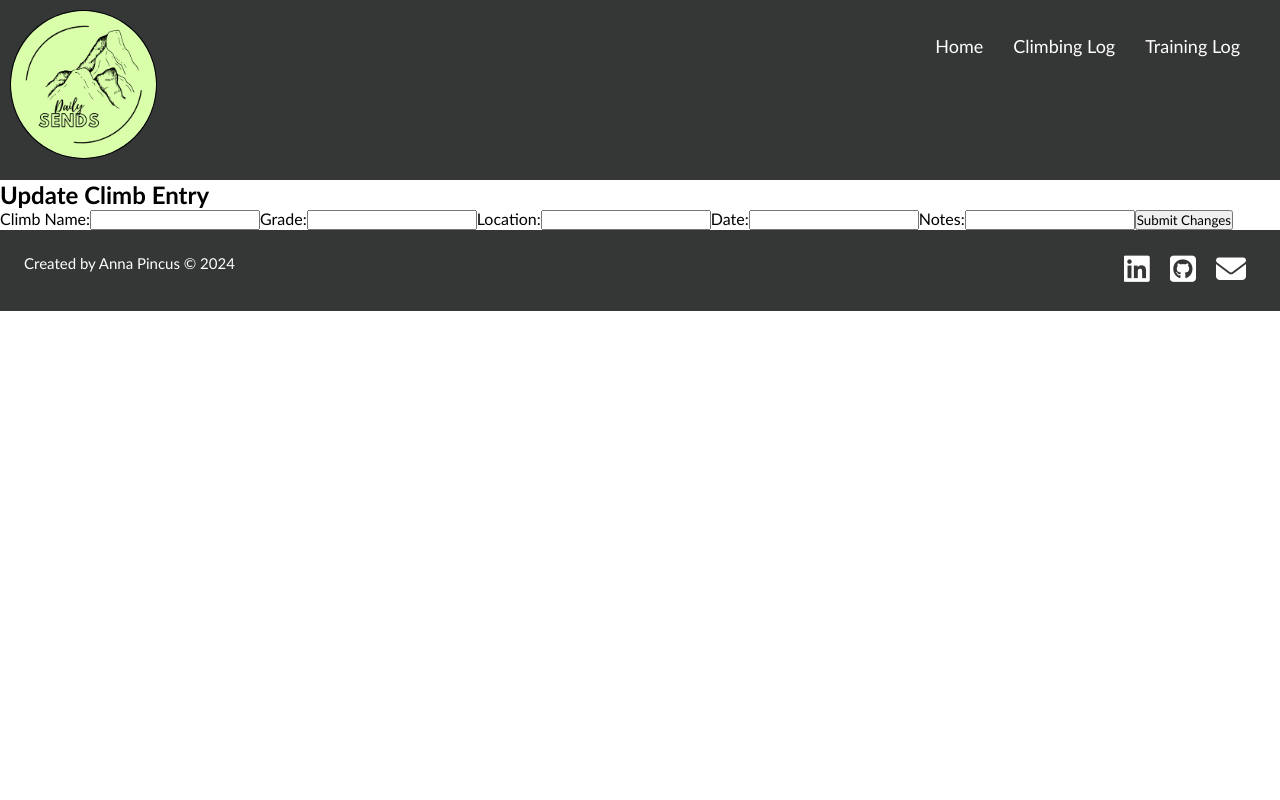
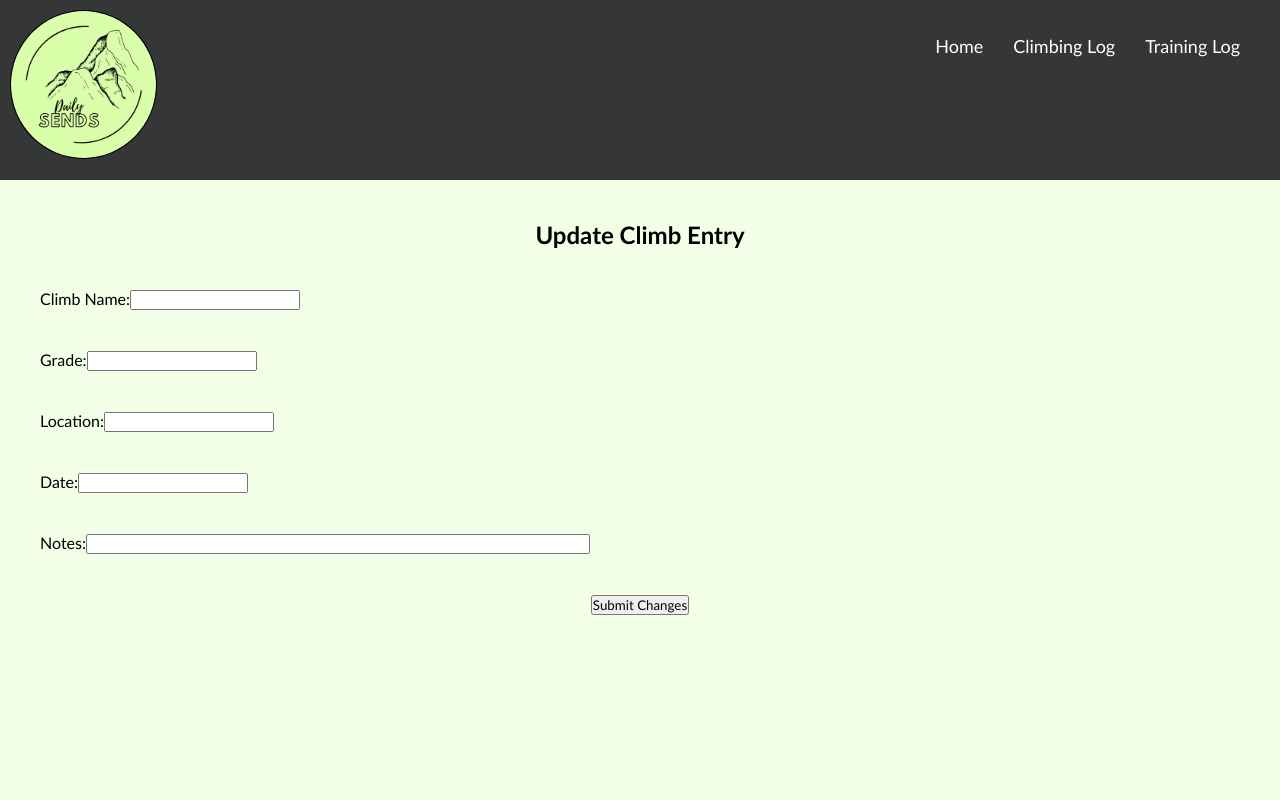
Before and after one commit to lilpinc/Rock-Climbing-Log, a React (Vite) app in the folder client/: page /Climb/1 in a window 1280 px wide. Shown: the top 800 px of the page. Built offline with nearby package versions, Linux system fonts and the light colour scheme; no server answers.

Commit message:
figured out why the update wasn't working, had to take out the id from the useState

```diff
--- a/client/src/components/Footer/Footer.jsx
+++ b/client/src/components/Footer/Footer.jsx
@@ -8,13 +8,13 @@ export default function Footer() {
             <div className='footer'>
                 <p>Created by Anna Pincus © 2024</p>
                 <div>
-                <Link to="https://www.linkedin.com/in/anna-britta-pincus-25293b137/" className="sourcelinks" target = "_blank">
-                <i className="fa-brands fa-linkedin"></i>
+                <Link to="/" className="sourcelinks">
+                <i className="fa-brands fa-instagram"></i>
                 </Link>
-                <Link to="https://github.com/lilpinc" className="sourcelinks" target = "_blank">
+                <Link to="/" className="sourcelinks">
                 <i className="fa-brands fa-square-github"></i>
                 </Link>
-                <Link to="mailto:ab.pincus002@gmail.com" className="sourcelinks">
+                <Link to="/" className="sourcelinks">
                 <i className="fa-solid fa-envelope"></i>
                 </Link>
                 </div>
--- a/client/src/components/Home Page/Home.jsx
+++ b/client/src/components/Home Page/Home.jsx
@@ -34,15 +34,15 @@ export default function Home() {
           <h2 id="catch1" ref={(el) => hiddenElementsRef.current.push(el)} className="hidden"> Log Your Outdoor Climbing Sends</h2>
           <p ref={(el) => hiddenElementsRef.current.push(el)} className="hidden"> Keep a record of your climbing accomplishments to track your progress and keep tabs on the climbs you've topped!</p>
         </div>
-        <div className='pictures'>
-          <img src="/pictures/ropes.jpg" alt="ropes" id="ropes" className='pics hidden' ref={(el) => hiddenElementsRef.current.push(el)}/>
-          <img src="/pictures/boulder2.jpeg" alt="boulder" id="boulder" className='pics hidden' ref={(el) => hiddenElementsRef.current.push(el)}/>
+        <div className='pictures hidden' ref={(el) => hiddenElementsRef.current.push(el)}>
+          <img src="/pictures/ropes.jpg" alt="ropes" id="ropes" className='pics'/>
+          <img src="/pictures/boulder2.jpeg" alt="boulder" id="boulder" className='pics'/>
         </div>
       </article>
       <article className="article">
-        <div className='pictures pictures2'>
-          <img src="/pictures/coen-van-de-broek-OFyh9TpMyM8-unsplash.jpg" alt="cycle" id="cycle" className='pics hidden' ref={(el) => hiddenElementsRef.current.push(el)}/>
-          <img src="/pictures/mariah-krafft-KaxVB5xh4Nw-unsplash.jpg" alt="lifting" id="lift" className='pics hidden'ref={(el) => hiddenElementsRef.current.push(el)} />
+        <div className='pictures pictures2 hidden' ref={(el) => hiddenElementsRef.current.push(el)}>
+          <img src="/pictures/coen-van-de-broek-OFyh9TpMyM8-unsplash.jpg" alt="cycle" id="cycle" className='pics' />
+          <img src="/pictures/mariah-krafft-KaxVB5xh4Nw-unsplash.jpg" alt="lifting" id="lift" className='pics' />
         </div>
         <div className="article-info2">
           <h2 id="catch2" ref={(el) => hiddenElementsRef.current.push(el)} className="hidden"> Track Your Fitness Training Progress</h2>
--- a/client/src/components/Home Page/updateClimbForm.css
+++ b/client/src/components/Home Page/updateClimbForm.css
@@ -0,0 +1,17 @@
+.add-new {
+    background-color: rgba(243, 254, 230);
+    height: 100vh;
+    text-align: center;
+}
+
+.form-style {
+    margin: 5vh;
+    text-align: left;
+}
+
+.card-header {
+    margin-top: 40px;
+}
+.notes2{
+    width: 500px;
+}
--- a/client/src/components/Home Page/updateClimbForm.jsx
+++ b/client/src/components/Home Page/updateClimbForm.jsx
@@ -16,12 +16,11 @@ export default function UpdateClimbForm() {
     const [formState, setformState] = useState(
 
         {
-            id: climbData._id,
-            climbName: climbData.climbName,
-            grade: climbData.grade,
-            location: climbData.location,
-            date: climbData.date,
-            notes: climbData.notes,
+            climbName: climbData.climbName || '',
+            grade: climbData.grade || '',
+            location: climbData.location || '',
+            date: climbData.date || '',
+            notes: climbData.notes || ''
         }
 
     );
@@ -35,19 +34,25 @@ export default function UpdateClimbForm() {
 
     };
 
-    const handleFormSubmit = (event) => {
+    const handleFormSubmit = async (event) => {
         event.preventDefault();
-        updateClimb({
+        try {
+            await updateClimb({
                 variables: { id: climbData._id, ...formState }
-        })
-        window.location.replace('/myClimbs')
+            });
+            console.log("Climb updated successfully");
+            window.location.replace('/myClimbs');
+        } catch (error) {
+            console.error("Error updating climb:", error);
         }
+    };
 
 
     return (
         <div className="add-new">
             <h2 className="card-header">Update Climb Entry</h2>
             <form onSubmit={handleFormSubmit}>
+                <div className="form-style">
                     <label name="name">Climb Name:</label>
                     <input
                         className="form-input"
@@ -56,6 +61,8 @@ export default function UpdateClimbForm() {
                         placeholder={climbData.climbName}
                         value={formState.climbName}
                         onChange={handleChange} />
+                </div>
+                <div className="form-style">
                     <label name="beginDate">Grade:</label>
                     <input
                         className="form-input"
@@ -64,6 +71,8 @@ export default function UpdateClimbForm() {
                         placeholder={climbData.grade}
                         value={formState.grade}
                         onChange={handleChange} />
+                </div>
+                <div className="form-style">
                     <label name="location">Location:</label>
                     <input type="text"
                         className="form-input"
@@ -71,19 +80,26 @@ export default function UpdateClimbForm() {
                         placeholder={climbData.location}
                         value={formState.location}
                         onChange={handleChange} />
+                </div>
+                <div className="form-style">
                     <label name="date">Date:</label>
                     <input type="text"
                         className="form-input"
                         name="date"
                         placeholder={climbData.date}
+                        value={formState.date}
                         onChange={handleChange} />
+                </div>
+                <div className="form-style">
                     <label name="notes">Notes:</label>
                     <input type="text"
-                    className="form-input"
+                        className="form-input notes2"
                         name="notes"
                         placeholder={climbData.notes}
+                        value={formState.notes}
                         onChange={handleChange} />
-                <button className="addbtn" type="submit">Submit Changes</button>
+                </div>
+                <button className="formbtn" type="submit">Submit Changes</button>
             </form>
         </div>
     );
--- a/client/src/graphql/mutations/climbs.js
+++ b/client/src/graphql/mutations/climbs.js
@@ -14,7 +14,7 @@ mutation addClimb($climbName: String!, $grade: String!, $location: String!, $dat
 `;
 
 export const UPDATE_CLIMB = gql`
-mutation updateClimb($id: ID!,$climbName: String!, $grade: String!, $location: String!, $date: String!, $notes: String!) {
+mutation updateClimb($id: ID!, $climbName: String!, $grade: String!, $location: String!, $date: String!, $notes: String!) {
     updateClimb(_id: $id, climbName: $climbName, grade: $grade, location: $location, date: $date, notes: $notes) {
         _id
         climbName
--- a/client/src/graphql/queries/climbs.js
+++ b/client/src/graphql/queries/climbs.js
@@ -14,8 +14,8 @@ query climbs {
 `;
 
 export const QUERY_CLIMB = gql`
-query climb($climbId: ID!) {
-    climb(climbId: $climbId) {
+query climb($id: ID!) {
+    climb(_id: $id) {
         _id
         climbName
         grade
--- a/client/src/graphql/queries/trainingLog.js
+++ b/client/src/graphql/queries/trainingLog.js
@@ -12,8 +12,8 @@ query trainingLogs {
 `;
 
 export const QUERY_TRAININGLOG = gql`
-query trainingLog($traininglogId: ID!) {
-    trainingLog(traininglogId: $traininglogId) {
+query trainingLog($id: ID!) {
+    trainingLog(_id: $id) {
         _id
         logName
         date
```
Lines whose indentation alone changed are shown as unchanged.
